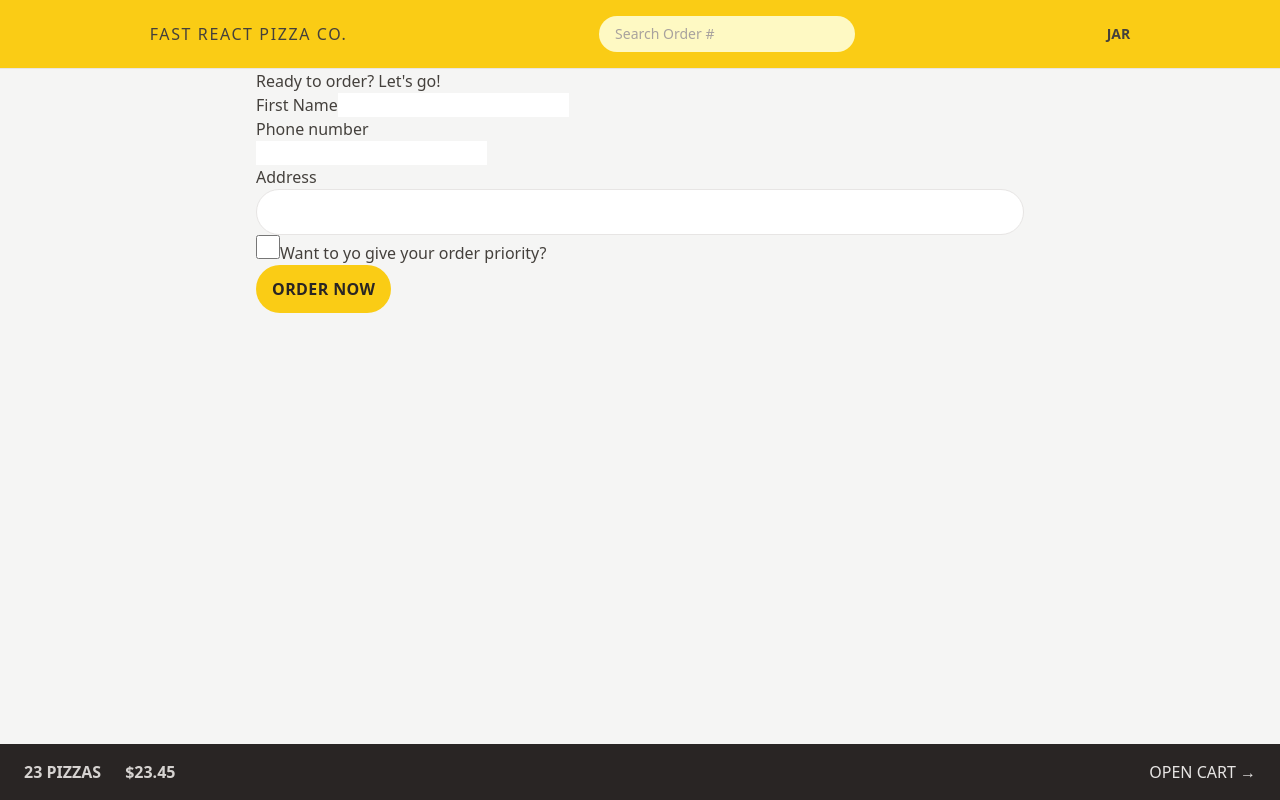
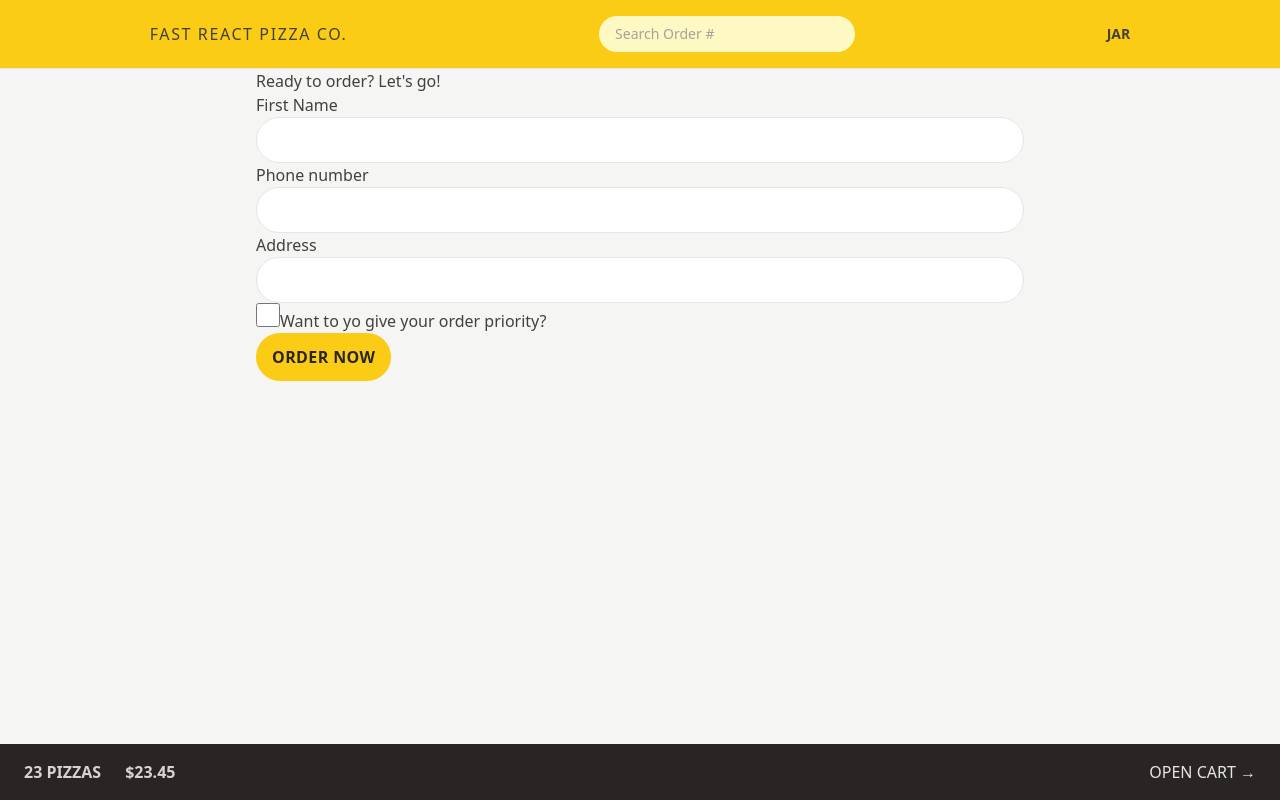
Before and after one commit to NekoJar/Freadbear-dinners, a React (Vite) app: page /order/new in a window 1280 px wide. Built offline with nearby package versions, Linux system fonts and the light colour scheme.

Commit message:
adding a reusable styles with @apply for the input

```diff
--- a/src/features/order/CreateOrder.jsx
+++ b/src/features/order/CreateOrder.jsx
@@ -48,13 +48,13 @@
       <Form method="POST">
         <div>
           <label>First Name</label>
-          <input type="text" name="customer" required />
+          <input className="input" type="text" name="customer" required />
         </div>
 
         <div>
           <label>Phone number</label>
           <div>
-            <input type="tel" name="phone" required />
+            <input className="input" type="tel" name="phone" required />
           </div>
           {formErrors?.phone && <p>{formErrors.phone}</p>}
         </div>
@@ -62,12 +62,7 @@
         <div>
           <label>Address</label>
           <div>
-            <input
-              className="w-full rounded-full border border-stone-200 px-4 py-2 text-sm transition-all duration-300 placeholder:text-stone-400 focus:outline-none focus:ring focus:ring-yellow-400 md:px-6 md:py-3"
-              type="text"
-              name="address"
-              required
-            />
+            <input className="input" type="text" name="address" required />
           </div>
         </div>
 
--- a/src/index.css
+++ b/src/index.css
@@ -2,41 +2,48 @@
 @tailwind components;
 @tailwind utilities;
 
-/* body {
-  font-family: system-ui, -apple-system, BlinkMacSystemFont, 'Segoe UI', Roboto,
-    Oxygen, Ubuntu, Cantarell, 'Open Sans', 'Helvetica Neue', sans-serif;
-  background-color: #f7f7f7;
-  color: #444;
+@layer components {
+  .input {
+    @apply w-full rounded-full border border-stone-200 px-4 py-2 text-sm transition-all duration-300 placeholder:text-stone-400 focus:outline-none focus:ring focus:ring-yellow-400 md:px-6 md:py-3;
+  }
 }
-
-.layout {
-  display: grid;
-  grid-template-rows: auto 1fr auto;
-  gap: 32px;
-  height: 100dvh;
-} */
 
 /* https://dev.to/afif/i-made-100-css-loaders-for-your-next-project-4eje */
 .loader {
   width: 45px;
   aspect-ratio: 0.75;
   --c: no-repeat linear-gradient(#333 0 0);
-  background: var(--c) 0% 50%, var(--c) 50% 50%, var(--c) 100% 50%;
+  background:
+    var(--c) 0% 50%,
+    var(--c) 50% 50%,
+    var(--c) 100% 50%;
   background-size: 20% 50%;
   animation: loading 1s infinite linear;
 }
 
 @keyframes loading {
   20% {
-    background-position: 0% 0%, 50% 50%, 100% 50%;
+    background-position:
+      0% 0%,
+      50% 50%,
+      100% 50%;
   }
   40% {
-    background-position: 0% 100%, 50% 0%, 100% 50%;
+    background-position:
+      0% 100%,
+      50% 0%,
+      100% 50%;
   }
   60% {
-    background-position: 0% 50%, 50% 100%, 100% 0%;
+    background-position:
+      0% 50%,
+      50% 100%,
+      100% 0%;
   }
   80% {
-    background-position: 0% 50%, 50% 50%, 100% 100%;
+    background-position:
+      0% 50%,
+      50% 50%,
+      100% 100%;
   }
 }
```
